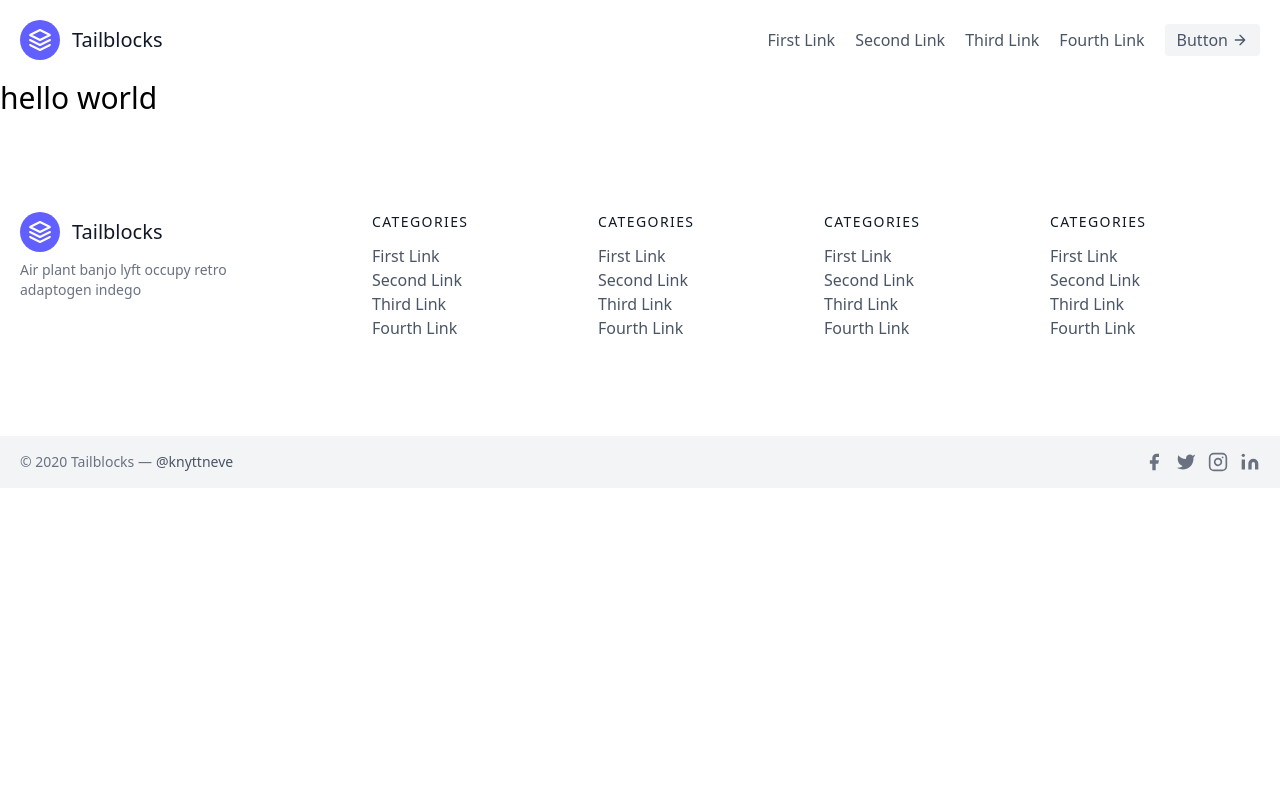
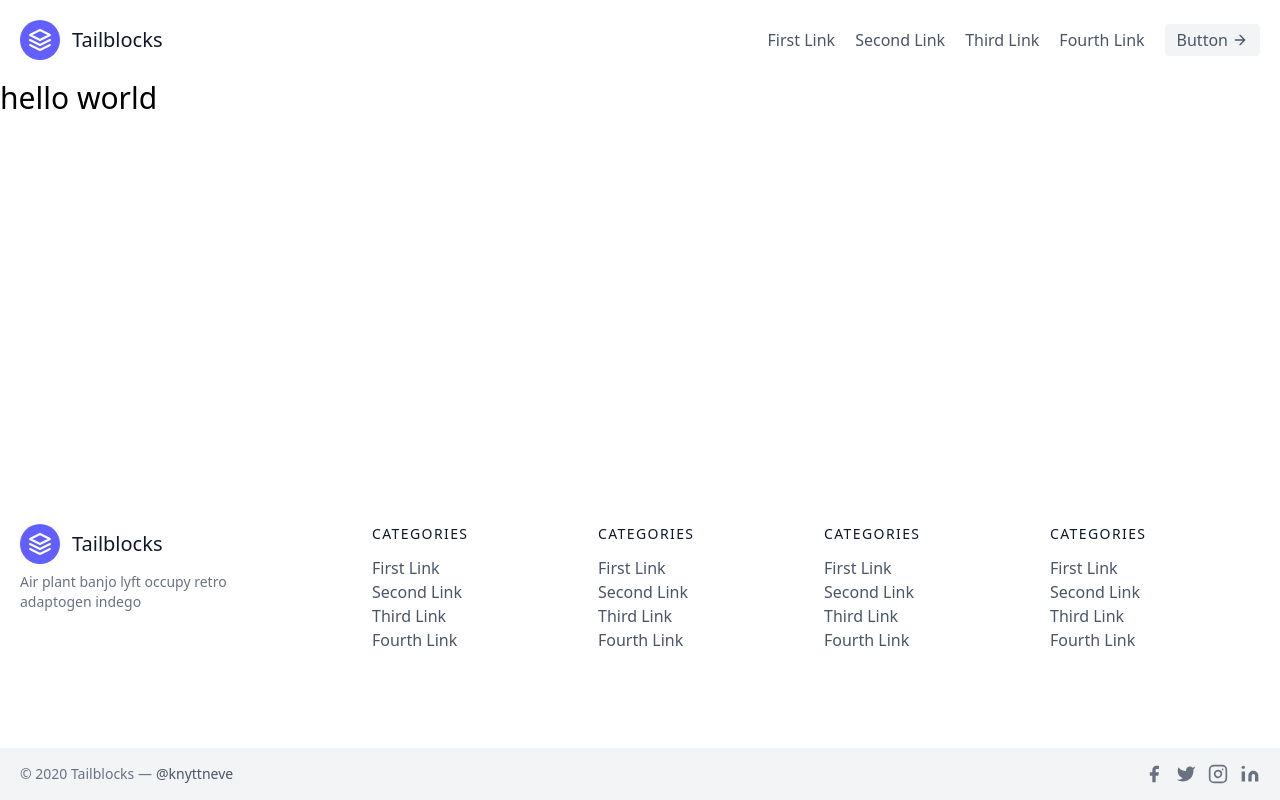
Before and after one commit to aungkomin7/felix-bakery, a Next.js app: page / in a window 1280 px wide. Built offline with nearby package versions, Linux system fonts and the light colour scheme.

Commit message:
fix footer mtauto

```diff
--- a/src/components/Footer.jsx
+++ b/src/components/Footer.jsx
@@ -2,7 +2,7 @@ import React from "react";
 
 const Footer = () => {
   return (
-    <footer className="text-gray-600 body-font">
+    <footer className="text-gray-600 body-font mt-auto">
       <div className="container px-5 py-24 mx-auto flex md:items-center lg:items-start md:flex-row md:flex-nowrap flex-wrap flex-col">
         <div className="w-64 flex-shrink-0 md:mx-0 mx-auto text-center md:text-left">
           <a className="flex title-font font-medium items-center md:justify-start justify-center text-gray-900">
```
